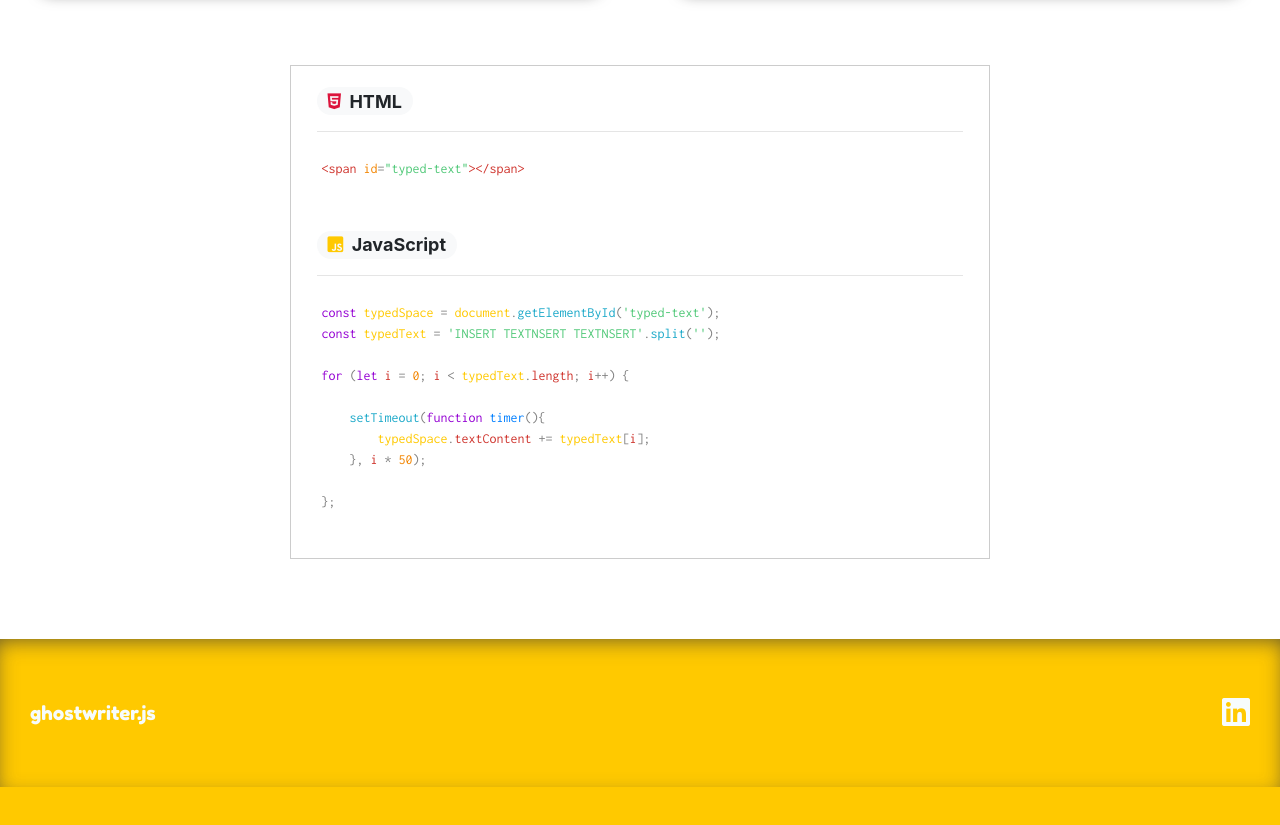
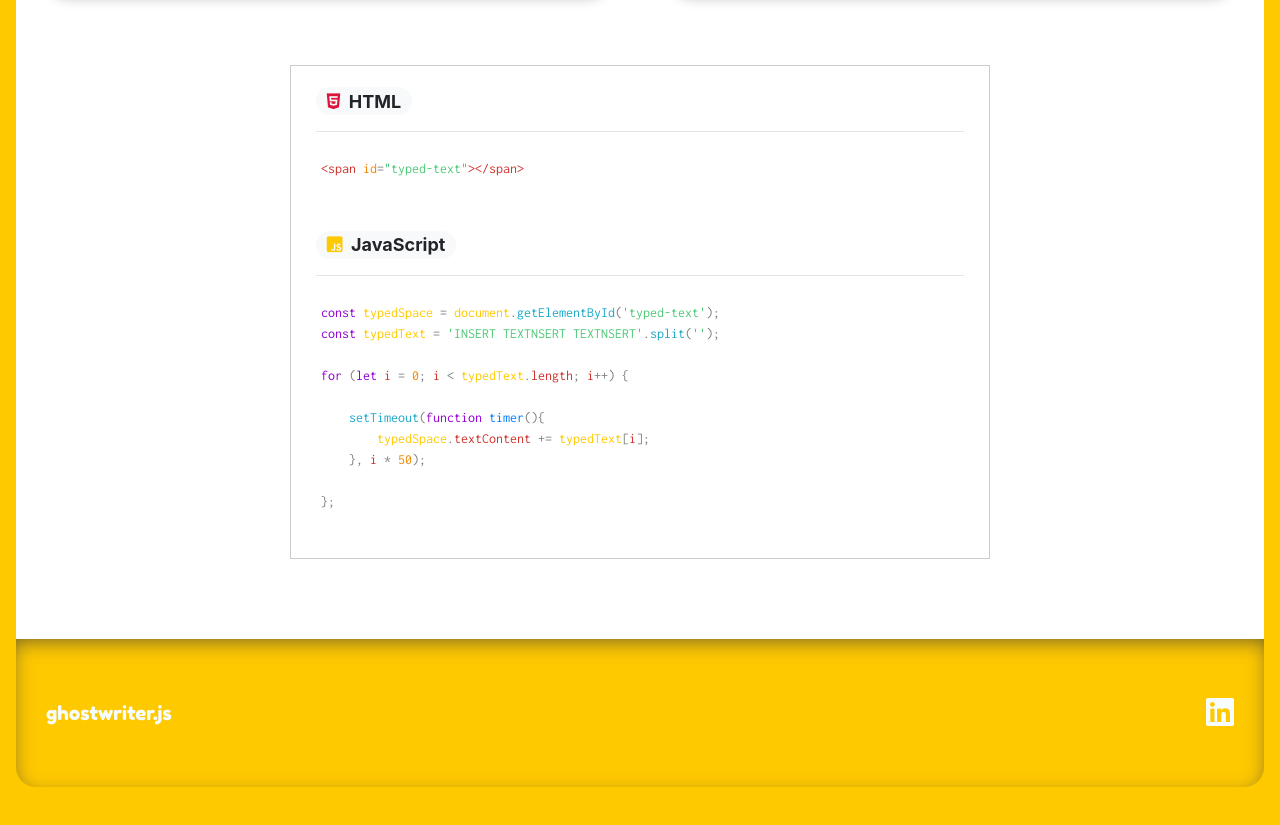
Before and after one commit to sandropernerstorfer/ghostwriter, a plain HTML site: page index.html in a window 1280 px wide. Shown: the part 607-1432 px from the top of the page. Drawn offline with nearby package versions, Linux system fonts and the light colour scheme.

Commit message:
small modal style update + body padding addition

```diff
--- a/style/style.scss
+++ b/style/style.scss
@@ -26,6 +26,7 @@ html{
 body{
     overflow-x: hidden;
     background-color: $mainYellow;
+    padding: 0 16px;
 }
 
 // -------------------------------------------- Header / Name ------------ //
@@ -119,6 +120,9 @@ header{
     .tab-text{
         display: none;
     }
+    body{
+        padding: 0 0;
+    }
 }
 
 #contact-text{
@@ -146,6 +150,10 @@ header{
     &:focus{
         border-color: $mainBlue !important;
     }
+}
+
+#submit-button{
+    width: 100px;
 }
 
 // -------------------------------------------- Logo Image ------------ //
@@ -340,6 +348,8 @@ footer{
         padding: 0 20px;
         height: 148px;
         width: 100%;
+        border-bottom-left-radius: 20px;
+        border-bottom-right-radius: 20px;
         -webkit-box-shadow: inset 0px 6px 22px -6px rgba(56,56,56,0.81);
         -moz-box-shadow: inset 0px 6px 22px -6px rgba(56,56,56,0.81);
         box-shadow: inset 0px 6px 22px -6px rgba(56,56,56,0.81);
```
Also changed, not shown: style/style.css, 1 other file.
